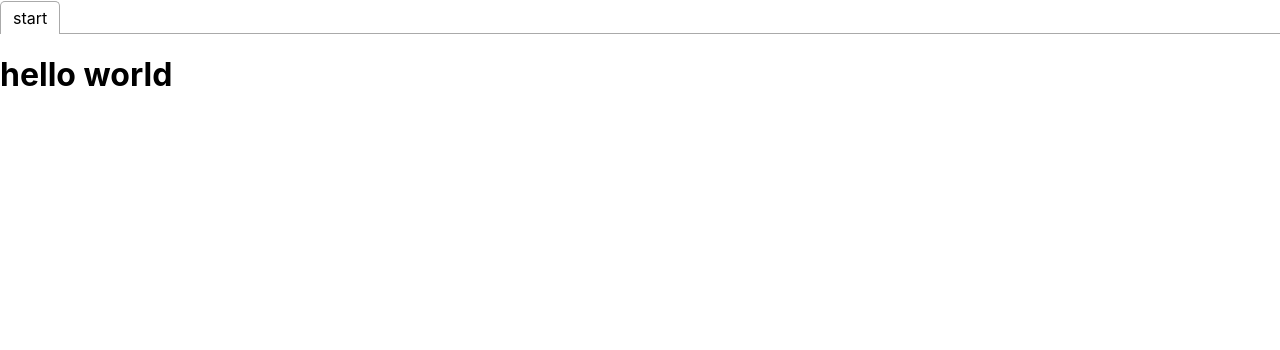
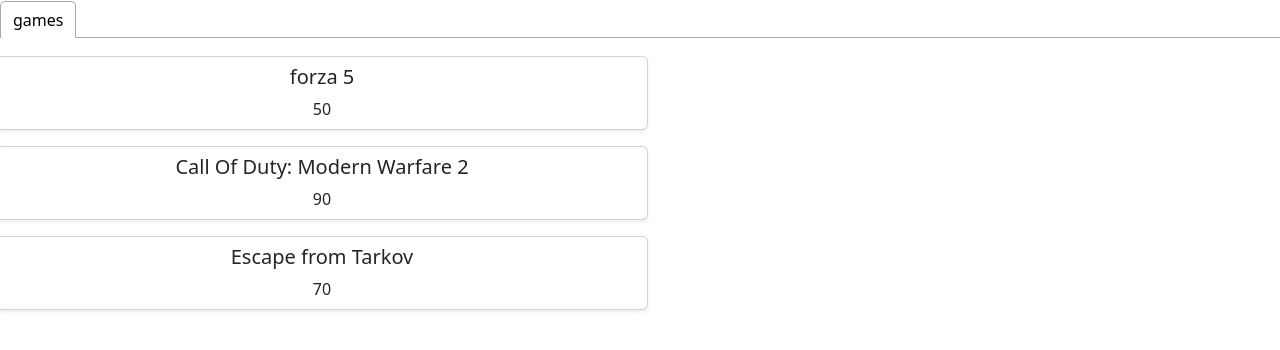
Before and after one commit to BenCras/dynamic-webapps-eindopdracht, a React (Create React App) app: page / in a window 1280 px wide. Shown: the top 350 px of the page. Built offline with nearby package versions, Linux system fonts and the light colour scheme.

Commit message:
games component en page aangemaakt, MyCard aangamaakt, uploaden rest van de files

```diff
--- a/package.json
+++ b/package.json
@@ -6,8 +6,10 @@
     "@testing-library/jest-dom": "^5.16.5",
     "@testing-library/react": "^13.4.0",
     "@testing-library/user-event": "^13.5.0",
+    "bootstrap": "^5.2.2",
     "normalize.css": "^8.0.1",
     "react": "^18.2.0",
+    "react-bootstrap": "^2.5.0",
     "react-dom": "^18.2.0",
     "react-scripts": "5.0.1",
     "react-tabs": "^5.1.0",
--- a/src/App.js
+++ b/src/App.js
@@ -1,16 +1,18 @@
 import './App.css';
-import {} from "./data/Data";
+import {GAMES} from "./data/Data";
 import {Tabs, TabList, Tab, TabPanel} from "react-tabs";
 import 'react-tabs/style/react-tabs.css';
+import {GamesPage} from "./pages/GamesPage";
+import 'bootstrap/dist/css/bootstrap.min.css';
 
 function App() {
   return (
       <Tabs>
         <TabList>
-          <Tab>start</Tab>
+          <Tab>games</Tab>
         </TabList>
         <TabPanel>
-          <h1>hello world</h1>
+          <GamesPage games={GAMES}/>
         </TabPanel>
       </Tabs>
   );
--- /dev/null
+++ b/src/components/Games.js
@@ -0,0 +1,37 @@
+import PropTypes from "prop-types";
+import {MyCard} from "./MyCard";
+import {Row} from "react-bootstrap";
+
+
+export function Games(props) {
+    const {games} = props;
+    return (
+        <div>
+        {games.map((g, i) => <Game key={i} game={g} />)}
+        </div>
+    );
+}
+
+Games.propTypes = {
+    games: PropTypes.array.isRequired,
+}
+
+function Game(props) {
+    const {game} = props;
+    return (
+        <Row xs={6} sm={4} md={3} lg={2}>
+            <MyCard title={game.name}>
+                <div>{game.price}</div>
+            </MyCard>
+        </Row>
+    )
+}
+
+Game.propTypes = {
+    game: PropTypes.shape({
+        name: PropTypes.string.isRequired,
+        price: PropTypes.number.isRequired,
+        key: PropTypes.string.isRequired,
+        shown: PropTypes.bool,
+    })
+}
--- /dev/null
+++ b/src/components/MyCard.js
@@ -0,0 +1,11 @@
+import {Card} from "react-bootstrap";
+
+export function MyCard(props) {
+    const {title, children} = props;
+    return (
+        <Card className="m-2 p-2 shadow-sm text-center" >
+            <h5>{title}</h5>
+            {children}
+        </Card>
+    )
+}
--- a/src/data/Data.js
+++ b/src/data/Data.js
@@ -0,0 +1,6 @@
+
+export const GAMES = [
+    {name: "forza 5", price: 50 , key: ""},
+    {name: "Call Of Duty: Modern Warfare 2", price: 90, key: ""},
+    {name: "Escape from Tarkov", price: 70, key: ""},
+];
--- /dev/null
+++ b/src/pages/GamesPage.js
@@ -0,0 +1,8 @@
+import {Games} from "../components/Games";
+
+export function GamesPage(props) {
+    const {games} = props;
+    return (
+        <Games games={games}/>
+    );
+}
```
Also changed, not shown: src/components/GiftCards.js (added), src/components/Software.js (added), 2 other files (tests, documents, lock files or other folders).
